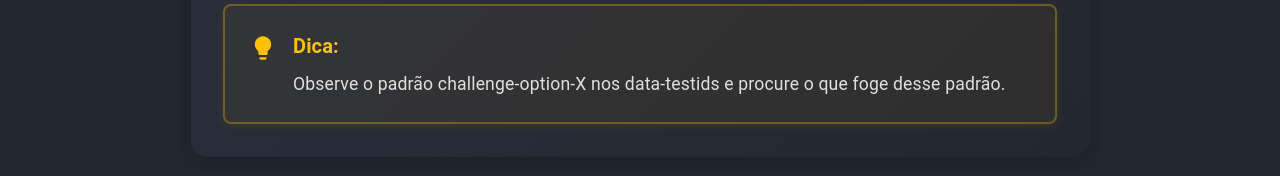
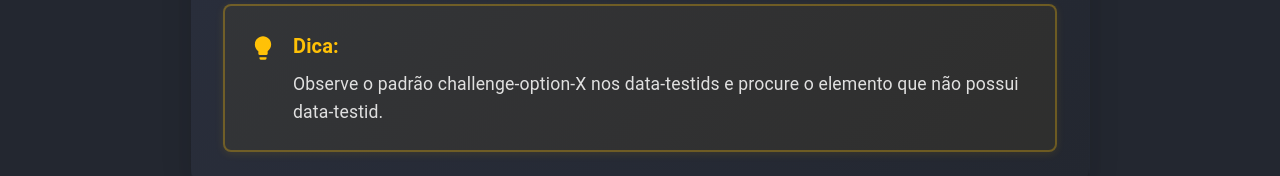
Before and after one commit to lucasperj/portfolio, a React (Vite) app: page /qalab in a window 1280 px wide. Shown: the part 728-904 px from the top of the page. Built offline with nearby package versions, Linux system fonts and the light colour scheme.

Commit message:
fix: corrigir data-testid inconsistentes nos componentes ChallengeOptions para garantir a conformidade com o padrão estabelecido e melhorar a estabilidade dos testes automatizados

```diff
--- a/src/components/qalab/ChallengeOptions/ChallengeOptions.tsx
+++ b/src/components/qalab/ChallengeOptions/ChallengeOptions.tsx
@@ -205,7 +205,7 @@ const ChallengeOptions: React.FC<ChallengeOptionsProps> = ({
                                 transform: bugFound && i === challenge.solution ? 'scale(1.05)' : undefined,
                                 boxShadow: bugFound && i === challenge.solution ? '0 8px 24px rgba(76, 175, 80, 0.3)' : undefined
                             }}
-                            data-test-id={challenge.type === 'button' && i === 1 ? 'incorrect-button' : `challenge-option-${i}`}
+                            data-test-id={challenge.type === 'button' && i === 1 ? undefined : `challenge-option-${i}`}
                         >
                             {opt.label}
                         </ColorOption>
@@ -220,7 +220,7 @@ const ChallengeOptions: React.FC<ChallengeOptionsProps> = ({
                             attempts={attempts}
                             onClick={() => onOptionClick(i)}
                             disabled={bugFound}
-                            data-test-id={challenge.type === 'button' && i === 1 ? 'incorrect-button' : `challenge-option-${i}`}
+                            data-test-id={challenge.type === 'button' && i === 1 ? undefined : `challenge-option-${i}`}
                         >
                             {opt.label}
                         </ChallengeButton>
--- a/src/i18n/en-qalab.json
+++ b/src/i18n/en-qalab.json
@@ -40,8 +40,8 @@
       "0": {
         "title": "Find the bug: Inconsistent data-testid",
         "description": "One of the buttons has a data-testid that doesn't follow the established pattern. Identify which button has the inconsistent selector.",
-        "hint": "Observe the challenge-option-X pattern in data-testids and look for what deviates from this pattern.",
-        "explanation": "In automated testing, selector consistency is fundamental for test maintainability and reliability. Inconsistent data-testids can cause intermittent failures, make code maintenance difficult, and increase debug time. A well-defined pattern ensures tests are robust and easy to update when the interface changes. Additionally, data-testids are preferable to CSS or XPath selectors as they are more stable and expressive about the test's intent.",
+        "hint": "Observe the challenge-option-X pattern in data-testids and look for the element that doesn't have a data-testid.",
+        "explanation": "In automated testing, the absence of test identifiers is a critical problem that can cause intermittent failures and test instability. Elements without identifiers force the use of fragile selectors like CSS or XPath, which break easily when the interface changes. This results in unreliable tests, maintenance difficulties, and significant increase in debug time. Test identifiers (such as data-testid, data-cy, test-id, etc.) are essential because they are stable, expressive about the test's intent, and resistant to layout or style changes. A consistent identifier pattern ensures tests are robust and easy to maintain.",
         "options": {
           "0": "Save",
           "1": "Delete",
--- a/src/i18n/es-qalab.json
+++ b/src/i18n/es-qalab.json
@@ -40,8 +40,8 @@
       "0": {
         "title": "Encuentra el bug: Data-testid inconsistente",
         "description": "Uno de los botones tiene un data-testid que no sigue el patrón establecido. Identifica qué botón tiene el selector inconsistente.",
-        "hint": "Observa el patrón challenge-option-X en los data-testids y busca lo que se desvía de este patrón.",
-        "explanation": "En pruebas automatizadas, la consistencia de selectores es fundamental para la mantenibilidad y confiabilidad de las pruebas. Data-testids inconsistentes pueden causar fallas intermitentes, dificultar el mantenimiento del código y aumentar el tiempo de debug. Un patrón bien definido asegura que las pruebas sean robustas y fáciles de actualizar cuando la interfaz cambia. Además, data-testids son preferibles a selectores CSS o XPath ya que son más estables y expresivos sobre la intención de la prueba.",
+        "hint": "Observa el patrón challenge-option-X en los data-testids y busca el elemento que no tiene data-testid.",
+        "explanation": "En pruebas automatizadas, la ausencia de identificadores de prueba es un problema crítico que puede causar fallas intermitentes e inestabilidad en las pruebas. Elementos sin identificadores fuerzan el uso de selectores frágiles como CSS o XPath, que se rompen fácilmente cuando la interfaz cambia. Esto resulta en pruebas no confiables, dificultades de mantenimiento y aumento significativo del tiempo de debug. Identificadores de prueba (como data-testid, data-cy, test-id, etc.) son esenciales porque son estables, expresivos sobre la intención de la prueba y resistentes a cambios de layout o estilo. Un patrón consistente de identificadores asegura que las pruebas sean robustas y fáciles de mantener.",
         "options": {
           "0": "Guardar",
           "1": "Eliminar",
--- a/src/i18n/pt-qalab.json
+++ b/src/i18n/pt-qalab.json
@@ -40,8 +40,8 @@
       "0": {
         "title": "Encontre o bug: Data-testid inconsistente",
         "description": "Um dos botões tem um data-testid que não segue o padrão estabelecido. Identifique qual botão possui o seletor inconsistente.",
-        "hint": "Observe o padrão challenge-option-X nos data-testids e procure o que foge desse padrão.",
-        "explanation": "Em testes automatizados, a consistência dos seletores é fundamental para a manutenibilidade e confiabilidade dos testes. Data-testids inconsistentes podem causar falhas intermitentes, dificultar a manutenção do código e aumentar o tempo de debug. Um padrão bem definido garante que os testes sejam robustos e fáceis de atualizar quando a interface muda. Além disso, data-testids são preferíveis a seletores CSS ou XPath pois são mais estáveis e expressivos sobre a intenção do teste.",
+        "hint": "Observe o padrão challenge-option-X nos data-testids e procure o elemento que não possui data-testid.",
+        "explanation": "Em testes automatizados, a ausência de identificadores de teste é um problema crítico que pode causar falhas intermitentes e instabilidade nos testes. Elementos sem identificadores forçam o uso de seletores frágeis como CSS ou XPath, que quebram facilmente quando a interface muda. Isso resulta em testes não confiáveis, dificuldade de manutenção e aumento significativo do tempo de debug. Identificadores de teste (como data-testid, data-cy, test-id, etc.) são essenciais pois são estáveis, expressivos sobre a intenção do teste e resistentes a mudanças de layout ou estilo. Um padrão consistente de identificadores garante que os testes sejam robustos e fáceis de manter.",
         "options": {
           "0": "Salvar",
           "1": "Deletar",
```
